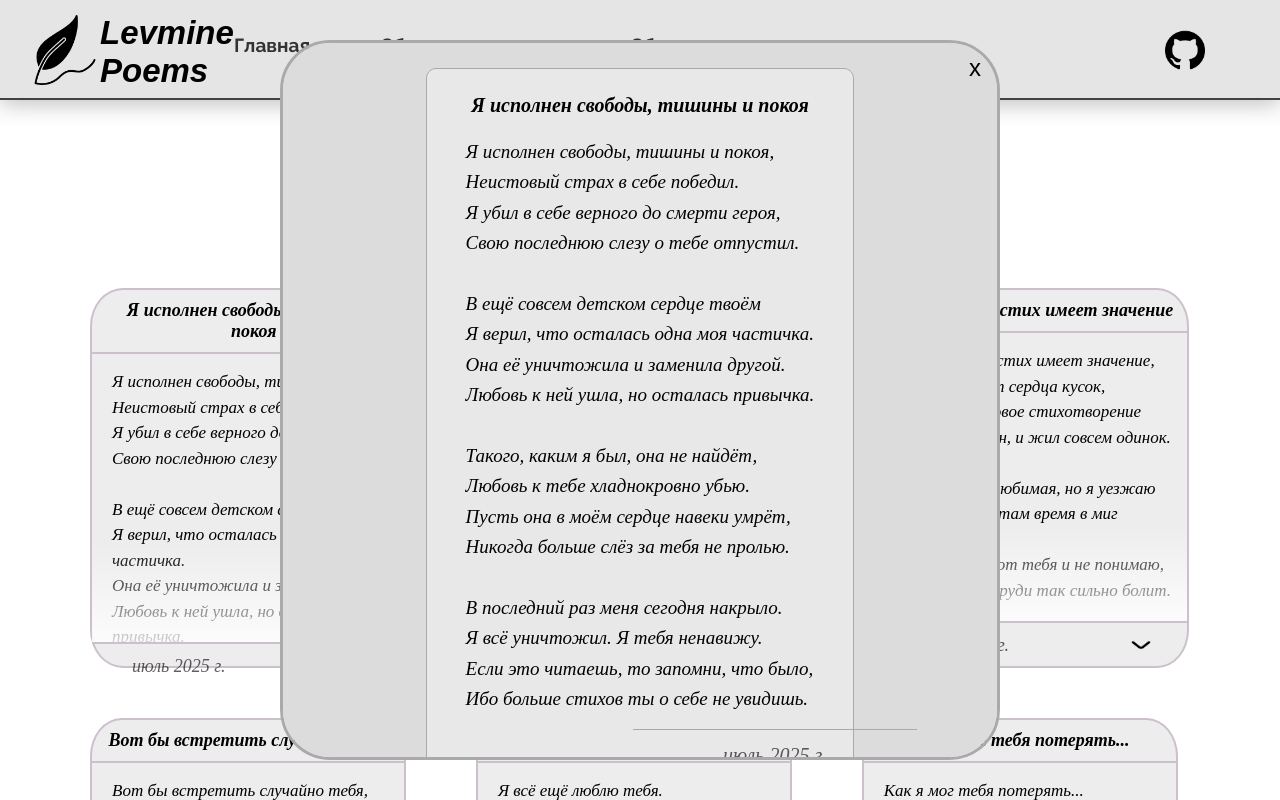
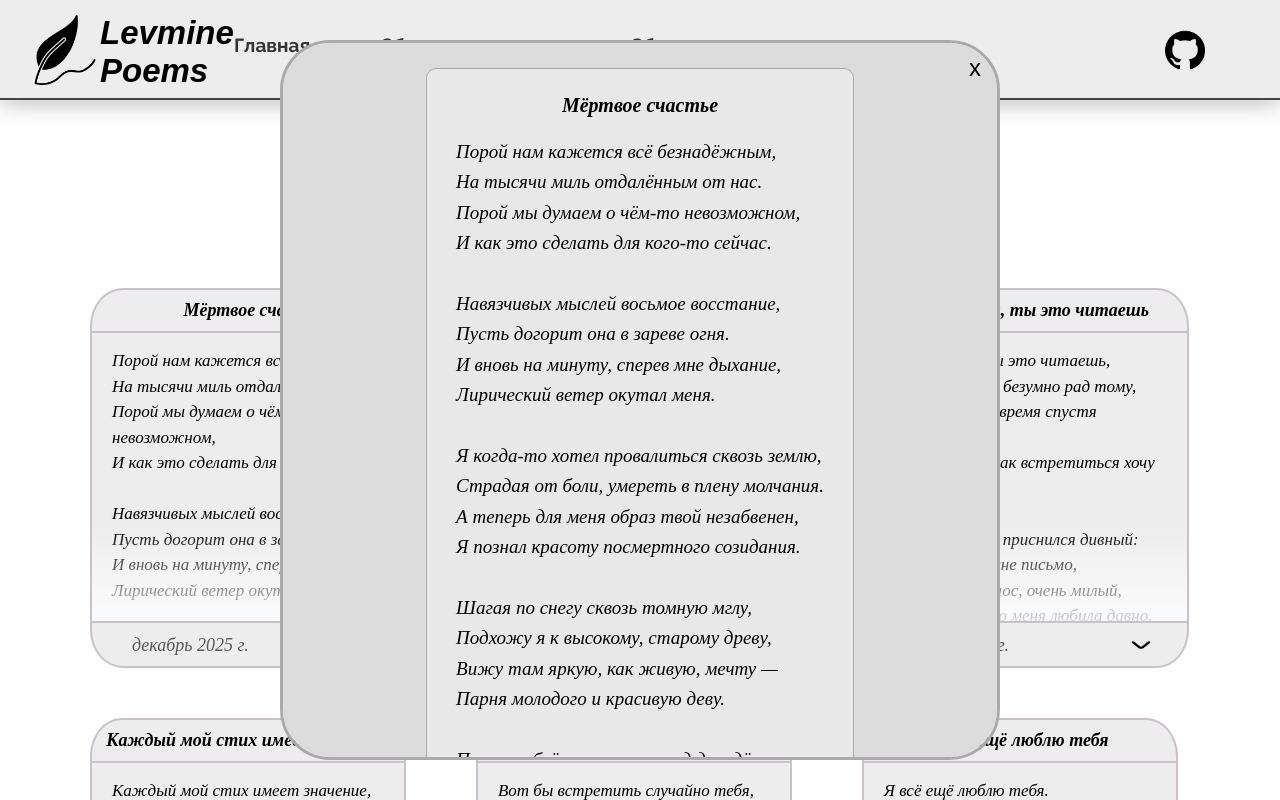
Before and after one commit to levmine-btw/Poems, a plain HTML site: page index.html in a window 1280 px wide. Both pictures are taken after a click on the element 369 px from the left and 668 px from the top of the page. Shown: the top 800 px of the page. Drawn offline with Linux system fonts and the light colour scheme.

Commit message:
add new poem

```diff
--- a/2022-2023/col22-23.css
+++ b/2022-2023/col22-23.css
@@ -44,6 +44,17 @@ p {
     background: #e5e5e5b3;
 
     box-shadow: 0px 5px 20px #42424250;
+}
+
+.header::before {
+    content: '';
+    position: absolute;
+    top: 0;
+    left: 0;
+    right: 0;
+    bottom: 0;
+    background: #e5e5e5;
+    z-index: -1;
 }
 
 .header__logo {
--- a/2024-2025/col24-25.css
+++ b/2024-2025/col24-25.css
@@ -38,11 +38,6 @@ p {
 
 /* Header */
 .header {
-    position: fixed;
-    top: 0;
-    left: 0;
-    z-index: 100;
-
     width: 100%;
     height: 100px;
     border-bottom: 2px solid #424242;
@@ -51,8 +46,7 @@ p {
     box-shadow: 0px 5px 20px #42424250;
 }
 
-/* Подложка для устранения просвечивания */
-.header::before {
+/* .header::before {
     content: '';
     position: absolute;
     top: 0;
@@ -61,7 +55,7 @@ p {
     bottom: 0;
     background: #e5e5e5;
     z-index: -1;
-}
+} */
 
 .header__logo {
     max-width: 80px;
@@ -168,7 +162,7 @@ p {
     text-align: center;
 
     margin: 80px 0;
-    margin-top: 180px;
+    /* margin-top: 180px; */
 }
 
 
--- a/2024-2025/col24-25.html
+++ b/2024-2025/col24-25.html
@@ -67,6 +67,45 @@
         <p class="recommendations__title">Сборник 2024-2025</p>
 
         <div class="poems">
+
+        <!-- Poem 20 -->
+            <div class="poems__item">
+                <script>loadPoemToPage("./poems-2024-2025/poem20.txt", prefix='poem20');</script>
+                <div class="poem__title" id="poem20__title"></div>
+                <div class="poem__container">
+
+                    <div class="poem__text" id="poem20__text"></div> <!-- /poem__text -->
+
+                </div> <!-- /poem__container -->
+
+                <div class="under__poem">
+
+                    <div class="poem__date" id="poem20__date"></div>
+
+                    <div class="poem__actions">
+                        <div class="poem__show-more" data-index="20">
+                            <img src="../images/recommendations/angle.png"
+                            alt="" width="32px" height="25px">
+                        </div>
+                    </div> <!-- /poem__actions -->
+
+                </div> <!-- /under__poem -->
+
+            </div> <!-- /poems__item -->
+
+            <div class="poem-overlay" data-index="20">
+            <div class="poem-content">
+                <button class="close-btn" id="close-poem">x</button>
+                <script>loadPoemToOverlay("./poems-2024-2025/poem20.txt", "poem20");</script>
+                <div class="poem-inner">
+                <div class="poem-title" id="poem20-title"></div>
+                    <div class="poem-text" id="poem20-text"></div>
+
+        <div class="poem-date" id="poem20-date"></div>
+
+                        </div> <!-- /poem-inner -->
+                </div> <!-- /poem-content -->
+            </div> <!-- /poem-overlay -->
 
         <!-- Poem 19 -->
             <div class="poems__item">
--- a/index.css
+++ b/index.css
@@ -38,29 +38,12 @@ p {
 
 /* Header */
 .header {
-    position: fixed;
-    top: 0;
-    left: 0;
-    z-index: 100;
-
     width: 100%;
     height: 100px;
     border-bottom: 2px solid #424242;
     background: #e5e5e5b3;
 
     box-shadow: 0px 5px 20px #42424250;
-}
-
-/* Подложка для устранения просвечивания */
-.header::before {
-    content: '';
-    position: absolute;
-    top: 0;
-    left: 0;
-    right: 0;
-    bottom: 0;
-    background: #e5e5e5;
-    z-index: -1;
 }
 
 .header__logo {
@@ -168,7 +151,7 @@ p {
     text-align: center;
 
     margin: 80px 0;
-    margin-top: 180px;
+    /* margin-top: 180px; */
 }
 
 
--- a/index.html
+++ b/index.html
@@ -67,6 +67,45 @@
         <p class="recommendations__title">Рекомендовано автором</p>
 
         <div class="poems">
+
+        <!-- Poem 10 -->
+            <div class="poems__item">
+                <script>loadPoemToPage("./recom-poems/poem10.txt", prefix='poem10');</script>
+                <div class="poem__title" id="poem10__title"></div>
+                <div class="poem__container">
+
+                    <div class="poem__text" id="poem10__text"></div> <!-- /poem__text -->
+
+                </div> <!-- /poem__container -->
+
+                <div class="under__poem">
+
+                    <div class="poem__date" id="poem10__date"></div>
+
+                    <div class="poem__actions">
+                        <div class="poem__show-more" data-index="10">
+                            <img src="./images/recommendations/angle.png"
+                            alt="" width="32px" height="25px">
+                        </div>
+                    </div> <!-- /poem__actions -->
+
+                </div> <!-- /under__poem -->
+
+            </div> <!-- /poems__item -->
+
+            <div class="poem-overlay" data-index="10">
+            <div class="poem-content">
+                <button class="close-btn" id="close-poem">x</button>
+                <script>loadPoemToOverlay("./recom-poems/poem10.txt", "poem10");</script>
+                <div class="poem-inner">
+                <div class="poem-title" id="poem10-title"></div>
+                    <div class="poem-text" id="poem10-text"></div>
+
+        <div class="poem-date" id="poem10-date"></div>
+
+                        </div> <!-- /poem-inner -->
+                </div> <!-- /poem-content -->
+            </div> <!-- /poem-overlay -->
 
         <!-- Poem 9 -->
             <div class="poems__item">
```
Also changed, not shown: 2024-2025/poems-2024-2025/poem20.txt (added), recom-poems/poem10.txt (added).
